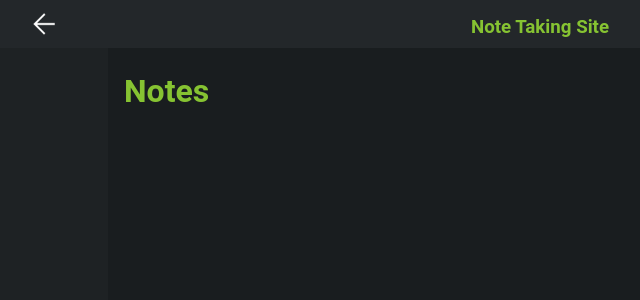
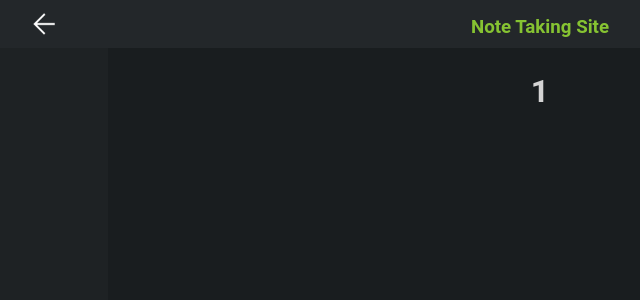
Before and after one commit to EthanConneely/DR-Project, a React (Create React App) app in the folder frontend/: page /1 in a window 1280 px wide. Shown: the top 300 px of the page, without its empty margins (100-740 px from the left). Built offline with nearby package versions, Linux system fonts and the light colour scheme.

Commit message:
Add text edit box

```diff
--- a/frontend/src/App.jsx
+++ b/frontend/src/App.jsx
@@ -4,7 +4,6 @@ import { BrowserRouter, Routes, Route } from "react-router-dom";
 import Error from "./components/404Page";
 import Notes from "./components/NotesPage";
 import Header from "./components/HeaderComponent";
-import { useEffect } from "react";
 
 function App()
 {
--- /dev/null
+++ b/frontend/src/components/NotesPage.css
@@ -0,0 +1,22 @@
+textarea
+{
+    height: 10%;
+    width: 100%;
+
+    background-color: transparent;
+    border: 0;
+    outline: none;
+    resize: none;
+    color: white;
+
+    font-size: 1.5rem;
+
+    min-height: 30rem;
+
+    overflow: hidden;
+}
+
+.title
+{
+    text-transform: capitalize;
+}
--- a/frontend/src/components/NotesPage.jsx
+++ b/frontend/src/components/NotesPage.jsx
@@ -1,11 +1,22 @@
 import React, { useEffect } from "react";
+import { useParams } from "react-router-dom";
+import "./NotesPage.css"
 
 const Notes = () =>
 {
+    let { page } = useParams();
+
+    let auto_grow = (element) =>
+    {
+        element.target.style.height = "5px";
+        element.target.style.height = (element.target.scrollHeight) + "px";
+    };
+
     return (
-        <h1>
-            Notes
-        </h1>
+        <div>
+            <h1 className="text-center title">{page.replace(/-/g, ' ')}</h1>
+            <textarea autoFocus onInput={e => auto_grow(e)}></textarea>
+        </div>
     );
 }
 
--- a/frontend/src/index.css
+++ b/frontend/src/index.css
@@ -6,6 +6,8 @@
     --input: #32383d;
     --accentDark: #557d1c;
     --accentLight: #86c332;
+
+    --header-height: 3rem;
 }
 
 *
@@ -42,6 +44,7 @@ hr
 
 h1
 {
+    color: #D4D4D4;
     padding: 1.5rem 0;
 }
 
@@ -85,7 +88,7 @@ button:hover
 .container
 {
     width: 65%;
-    height: calc(100vh - 3rem);
+    min-height: calc(100vh - var(--header-height));
 
     margin-left: auto;
     padding: 0 1rem;
@@ -95,7 +98,7 @@ button:hover
 
 .centered-body
 {
-    height: calc(100vh - 3rem);
+    height: calc(100vh - var(--header-height));
 
     overflow: auto;
 }
```
